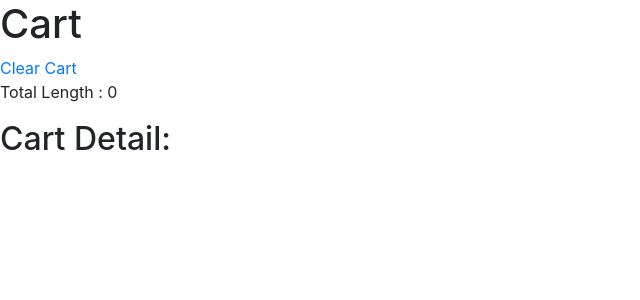
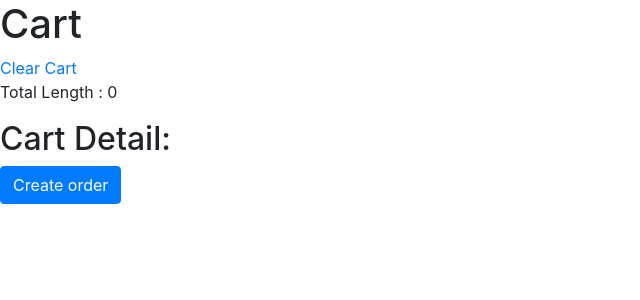
Before and after one commit to jorgealvarezguzman/3, a Django app: page /cart/cart-detail/ in a window 1280 px wide. Shown: the top 300 px of the page, without its empty margins (0-640 px from the left). Run offline with Django 3.2, Linux system fonts and the light colour scheme; a user stored in the database is signed in; some libraries are stand-ins or nearby versions.

Commit message:
Add create order logic

```diff
--- a/orders/admin.py
+++ b/orders/admin.py
@@ -11,3 +11,4 @@ admin.site.register(Pasta)
 admin.site.register(Salads)
 admin.site.register(DinnerPlatters)
 admin.site.register(Product)
+admin.site.register(Order)
--- a/orders/models.py
+++ b/orders/models.py
@@ -8,6 +8,11 @@ class Product(models.Model):
     name = models.CharField(max_length=255)
     image = models.CharField(max_length=2550)
     price = models.FloatField()
+
+
+class Order(models.Model):
+    cart = models.ManyToManyField(Product)
+    total_price = models.FloatField()
 
 
 class Topping(models.Model):
--- a/orders/templates/cart_detail.html
+++ b/orders/templates/cart_detail.html
@@ -41,4 +41,8 @@
 <h4>Total {{ value.price|multiply:value.quantity }} USD</h4>
 {% endfor %}
 
+<p>
+<a href="{% url 'create_order' %}" class="btn btn-primary">Create order</a>
+</p>
+
 {% endblock %}
--- a/orders/views.py
+++ b/orders/views.py
@@ -93,3 +93,23 @@ def cart_clear(request):
 @login_required(login_url="/users/login")
 def cart_detail(request):
     return render(request, 'cart_detail.html')
+
+
+@login_required(login_url="/users/login")
+def create_order(request):
+    cart = Cart(request)
+    total_price = 0
+
+    order = Order.objects.create(total_price=total_price)
+
+    for key, value in cart.cart.items():
+        total_price += float(value['price']) * value['quantity']
+        product = Product.objects.get(id=key)
+        order.cart.add(product)
+
+    order.total_price = total_price
+    order.save()
+
+    cart.clear()
+
+    return redirect("index")
--- a/pizza/urls.py
+++ b/pizza/urls.py
@@ -31,4 +31,5 @@ urlpatterns = [
          views.item_decrement, name='item_decrement'),
     path('cart/cart_clear/', views.cart_clear, name='cart_clear'),
     path('cart/cart-detail/',views.cart_detail,name='cart_detail'),
+    path("create_order/", views.create_order, name='create_order'),
 ]
```
Also changed, not shown: db.sqlite3, orders/migrations/0007_order.py (added).
